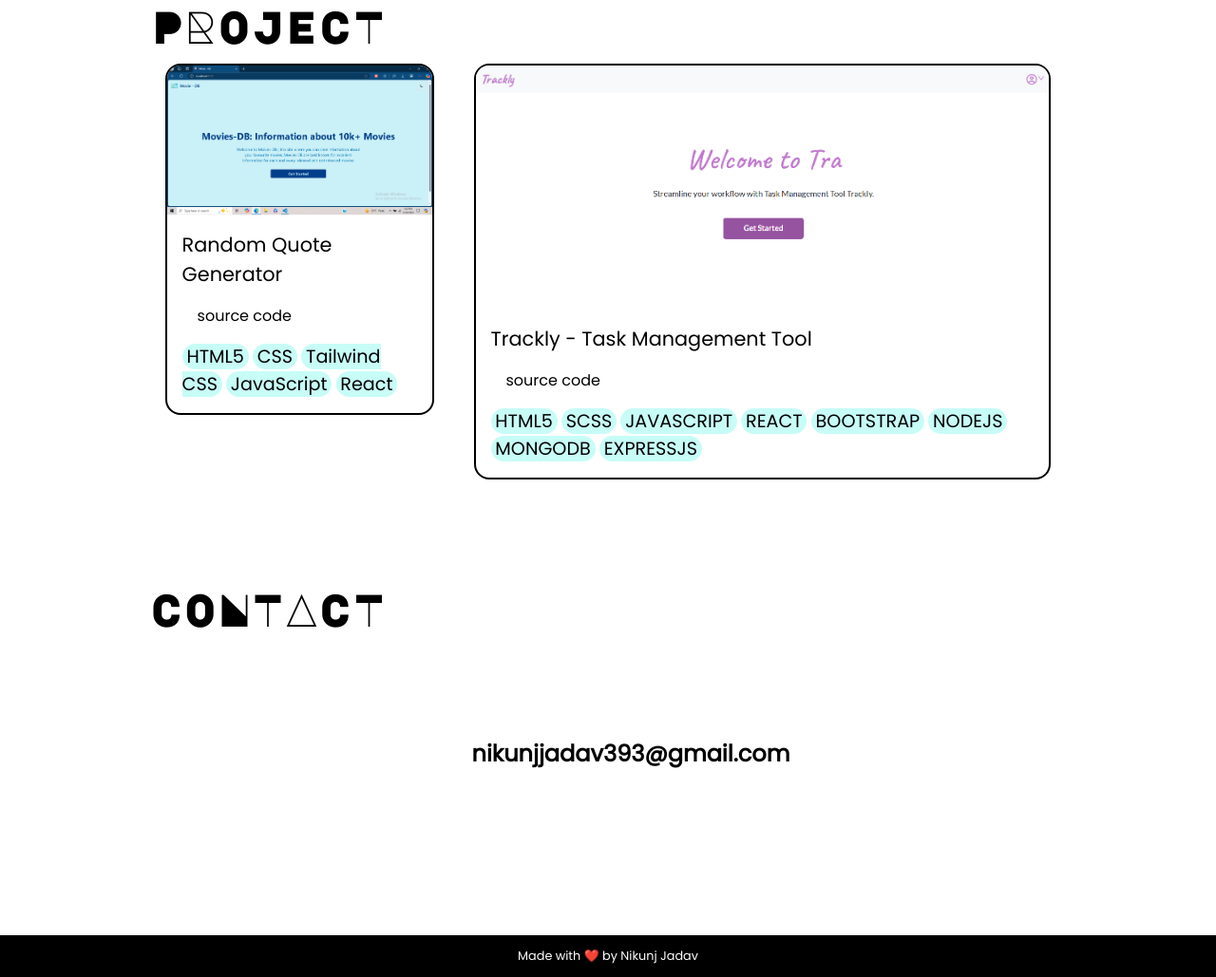
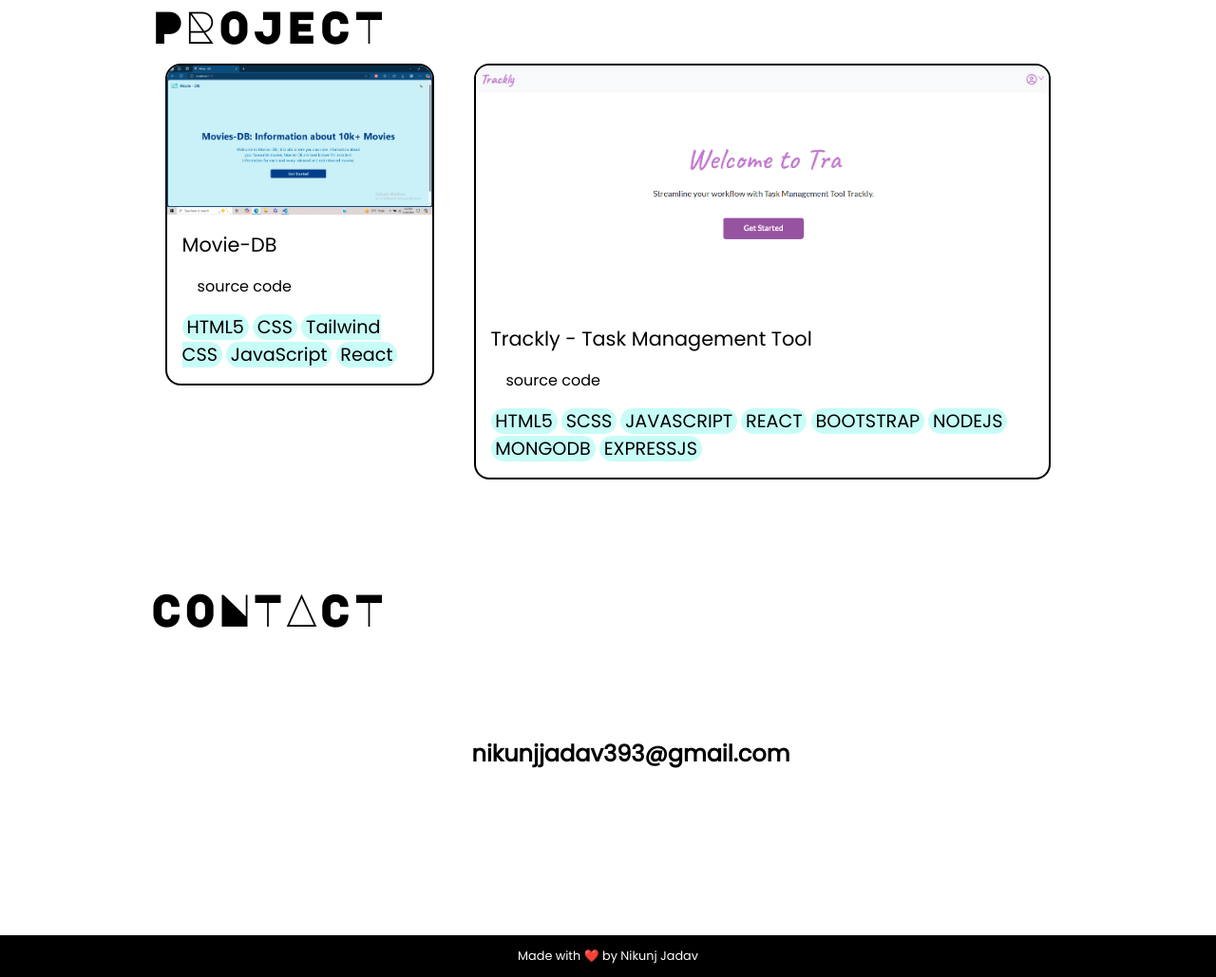
Before and after one commit to CodeNik07/portfolio, a plain HTML site: page index.html in a window 1280 px wide. Shown: the part 2666-3695 px from the top of the page at 95% size. Drawn offline with nearby package versions, Linux system fonts and the light colour scheme.

Commit message:
Project details are updated

```diff
--- a/index.html
+++ b/index.html
@@ -203,7 +203,7 @@
                     <div class="project-block project-block3" data-aos="slide-right" data-aos-easing="ease-in-out">
                         <img src="images/MovieDB.PNG" alt="random-quote-generator">
                         <div class="project-block-cont">
-                            <span class="project-block-heading">Random Quote Generator</span>
+                            <span class="project-block-heading">Movie-DB</span>
                             <div class="project-block-links-source">
                                 <a class="project-block-source" href="https://github.com/CodeNik07/movie-db">source
                                     code</a>
```
